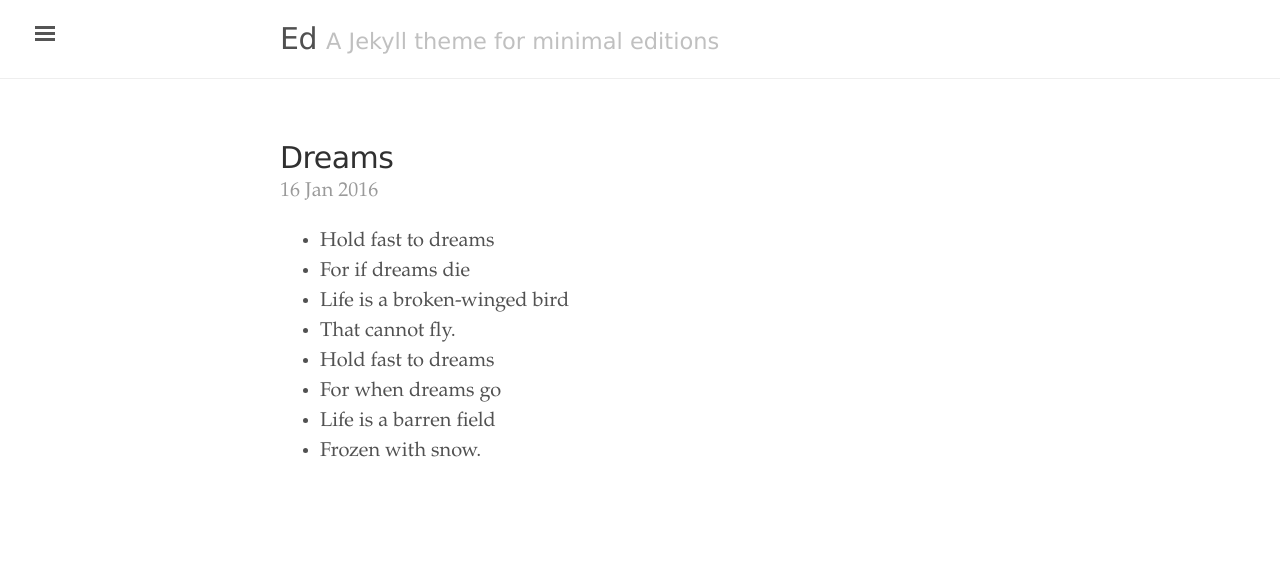
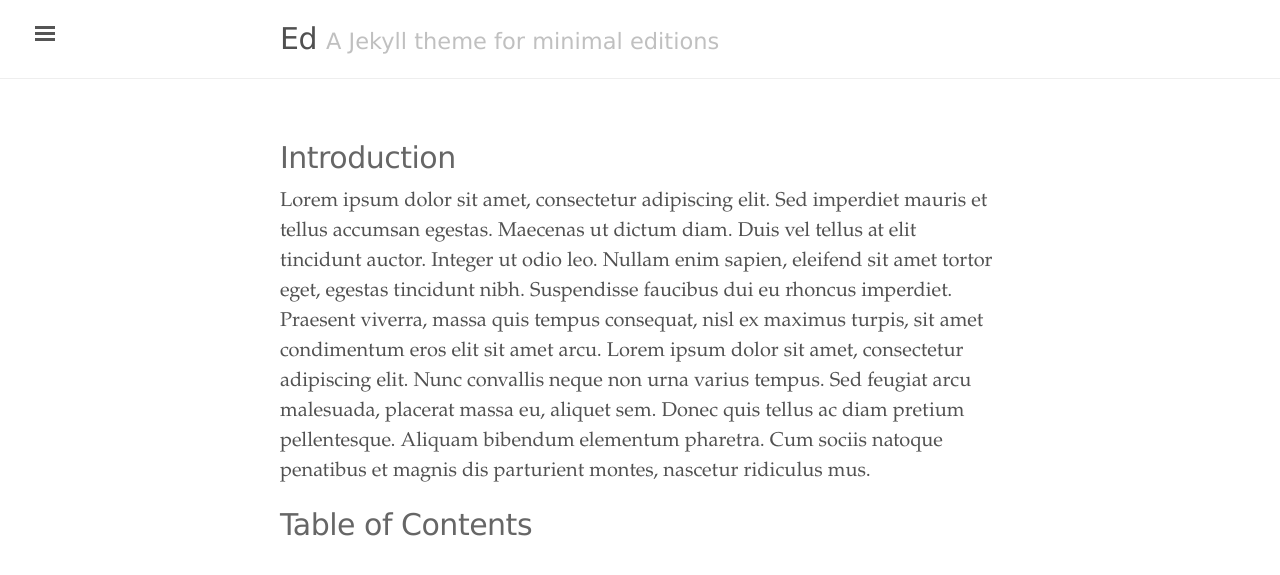
Before and after one commit to minicomp/ed, a Jekyll site: the page built from index.html, in a window 1280 px wide. Shown: the top 575 px of the page. Built offline with Jekyll 4.4.1, drawn with Linux system fonts in a browser that asks for light colours; the list of posts is cut into pages by our own code.

Commit message:
added introduction and toc to home

```diff
--- a/index.html
+++ b/index.html
@@ -2,19 +2,20 @@
 layout: default
 title: Home
 ---
+<div class="introduction">
+<h1>Introduction</h1>
+<p>Lorem ipsum dolor sit amet, consectetur adipiscing elit. Sed imperdiet mauris et tellus accumsan egestas. Maecenas ut dictum diam. Duis vel tellus at elit tincidunt auctor. Integer ut odio leo. Nullam enim sapien, eleifend sit amet tortor eget, egestas tincidunt nibh. Suspendisse faucibus dui eu rhoncus imperdiet. Praesent viverra, massa quis tempus consequat, nisl ex maximus turpis, sit amet condimentum eros elit sit amet arcu. Lorem ipsum dolor sit amet, consectetur adipiscing elit. Nunc convallis neque non urna varius tempus. Sed feugiat arcu malesuada, placerat massa eu, aliquet sem. Donec quis tellus ac diam pretium pellentesque. Aliquam bibendum elementum pharetra. Cum sociis natoque penatibus et magnis dis parturient montes, nascetur ridiculus mus. </p>
+</div>
 
-<div class="posts">
-  {% for post in paginator.posts %}
+<div class="toc">
+  <h1>Table of Contents</h1>
+  {% for item in site.categories.toc.posts %}
   <div class="post">
-    <h1 class="post-title">
+    <h2 class="post-title">
       <a href="{{ site.baseurl }}{{ post.url }}">
         {{ post.title }}
       </a>
-    </h1>
-
-    <span class="post-date">{{ post.date | date_to_string }}</span>
-
-    {{ post.content }}
+    </h2>
   </div>
   {% endfor %}
 </div>
```
